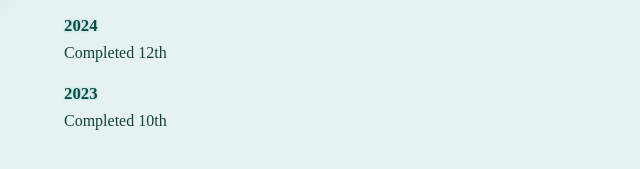
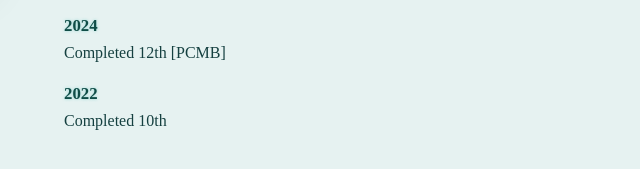
Before and after one commit to omkar2xt/omkar, a website: page index.html in a window 1280 px wide. Both pictures are taken after a click on the button "Education". Shown: the part 1637-1806 px from the top of the page, 514-1154 px from the left. Drawn offline with Linux system fonts and the light colour scheme.

Commit message:
Update index.html

```diff
--- a/index.html
+++ b/index.html
@@ -95,8 +95,8 @@
           <div id="education" class="tab-contents">
             <ul>
               <li><span>2025 - Present</span><br>B.Tech at SITCOE</li>
-              <li><span>2024</span><br>Completed 12th</li>
-              <li><span>2023</span><br>Completed 10th</li>
+              <li><span>2024</span><br>Completed 12th [PCMB]</li>
+              <li><span>2022</span><br>Completed 10th</li>
             </ul>
           </div>
 
```
